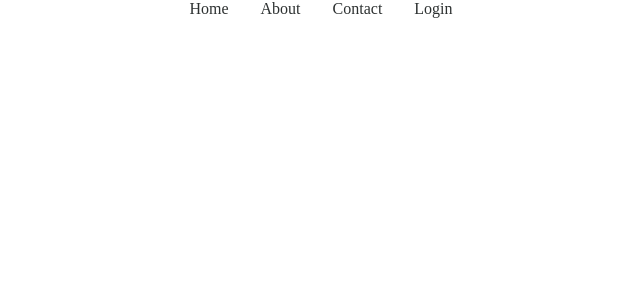
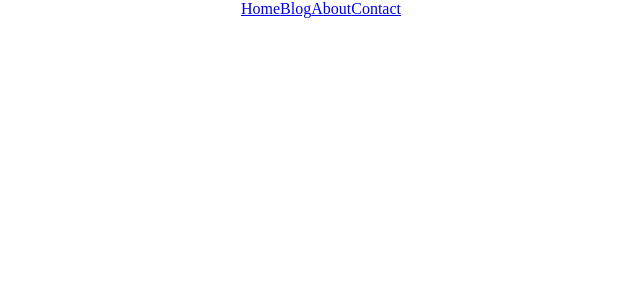
Before and after one commit to Achinit99/vite-app, a React (Vite) app in the folder first-vite-react/: page / in a window 1280 px wide. Shown: the top 300 px of the page, without its empty margins (319-959 px from the left). Built offline with nearby package versions, Linux system fonts and the light colour scheme.

Commit message:
update files

```diff
--- a/first-vite-react/src/App.jsx
+++ b/first-vite-react/src/App.jsx
@@ -1,9 +1,12 @@
 import HeaderContent from "./Components/HeaderContent/HeaderContent";
+import BodyContent from "./Components/BodyContent/BodyContent";
 
 function App() {
   return (
     <>
-      <HeaderContent />
+      <div>
+        <HeaderContent />
+      </div>
     </>
   )
 }
--- /dev/null
+++ b/first-vite-react/src/Components/BodyContent/BodyContent.jsx
@@ -0,0 +1,11 @@
+import React from 'react'
+
+function BodyContent() {
+  return (
+    <div>
+      Hi
+    </div>
+  )
+}
+
+export default BodyContent
--- a/first-vite-react/src/Components/HeaderContent/HeaderContent.jsx
+++ b/first-vite-react/src/Components/HeaderContent/HeaderContent.jsx
@@ -1,14 +1,9 @@
 import React from 'react'
-import MenuLink from '../MenuLink/MenuLink'
+import Links from '../Links/Links'
 
 function HeaderContent() {
   return (
-    <div>
-      <MenuLink linkname="Home" url="#home" />
-      <MenuLink linkname="About" url="#about" />
-      <MenuLink linkname="Contact" url="#contact" />
-      <MenuLink linkname="Login" url="#login" />
-    </div>
+    <Links />
   )
 }
 
--- a/first-vite-react/src/Components/MenuLink/MenuLink.css
+++ b/first-vite-react/src/Components/Links/Links.css
@@ -1,10 +1,10 @@
-.link {
+.links {
   color: rgb(45, 49, 49);
   text-decoration: none;
   padding: 3px 16px;
 }
 
-.link:hover {
+.links:hover {
   color: rgb(80, 85, 88);
   text-decoration: none;
   padding: 3px 16px;
--- /dev/null
+++ b/first-vite-react/src/Components/Links/Links.jsx
@@ -0,0 +1,15 @@
+import React from 'react'
+import MenuLink from '../MenuLink/MenuLink'
+
+function Links() {
+  return (
+    <div className="links">
+      <MenuLink linktext="Home" linkurl="/" />
+      <MenuLink linktext="Blog" linkurl="/blog" />
+      <MenuLink linktext="About" linkurl="/about" />
+      <MenuLink linktext="Contact" linkurl="/contact" />
+    </div>
+  )
+}
+
+export default Links
--- a/first-vite-react/src/Components/MenuLink/MenuLink.jsx
+++ b/first-vite-react/src/Components/MenuLink/MenuLink.jsx
@@ -1,10 +1,9 @@
 import React from 'react'
-import './MenuLink.css'
 
 function MenuLink(props) {
   return (
     <>
-      <a href={props.url} className="link">{props.linkname}</a>
+      <a href={props.linkurl}>{props.linktext}</a>
     </>
   )
 }
```
